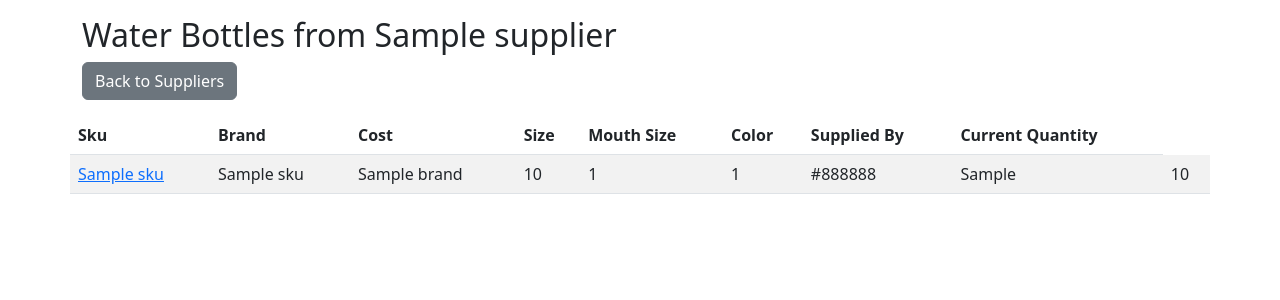
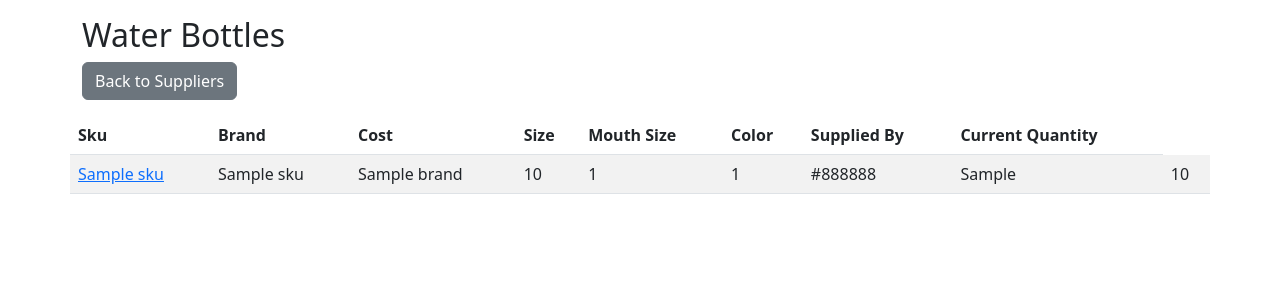
Before and after one commit to calistacprs/MOD6EP, a Django app: template M6P-DjangoForms-BernidoCaparasTuazon/MyInventorySystem/MyInventoryApp/templates/MyInventoryApp/view_bottles.html in a window 1280 px wide. Shown: the part 56-356 px from the top of the page. Run offline with Django 5.2, Linux system fonts and the light colour scheme; the template is opened without the code that fills it: most values are stand-ins (such as "Sample title", 1, 10 or a date in 2020); some libraries are stand-ins or nearby versions.

Commit message:
few error fixes

```diff
--- a/M6P-DjangoForms-BernidoCaparasTuazon/MyInventorySystem/MyInventoryApp/templates/MyInventoryApp/view_bottles.html
+++ b/M6P-DjangoForms-BernidoCaparasTuazon/MyInventorySystem/MyInventoryApp/templates/MyInventoryApp/view_bottles.html
@@ -1,7 +1,7 @@
 {% extends 'MyInventoryApp/base.html' %}
 
 {% block content %}
-    <h2>Water Bottles from {{ supplier.name }}</h2>
+    <h2>Water Bottles</h2>
 
     <!--back button -->
     <div class="mb-3">
--- a/M6P-DjangoForms-BernidoCaparasTuazon/MyInventorySystem/MyInventoryApp/views.py
+++ b/M6P-DjangoForms-BernidoCaparasTuazon/MyInventorySystem/MyInventoryApp/views.py
@@ -13,7 +13,7 @@ def view_supplier(request):
 
 def view_bottles(request):
     bottle_objects = WaterBottle.objects.all()
-    return render(request, 'MyInventoryApp/view_bottles.html', {'bottles': bottle_objects, 'supplier': s})
+    return render(request, 'MyInventoryApp/view_bottles.html', {'bottles': bottle_objects})
 
 def view_bottle_details(request, pk):
     bottle = get_object_or_404(WaterBottle, pk=pk)
```
